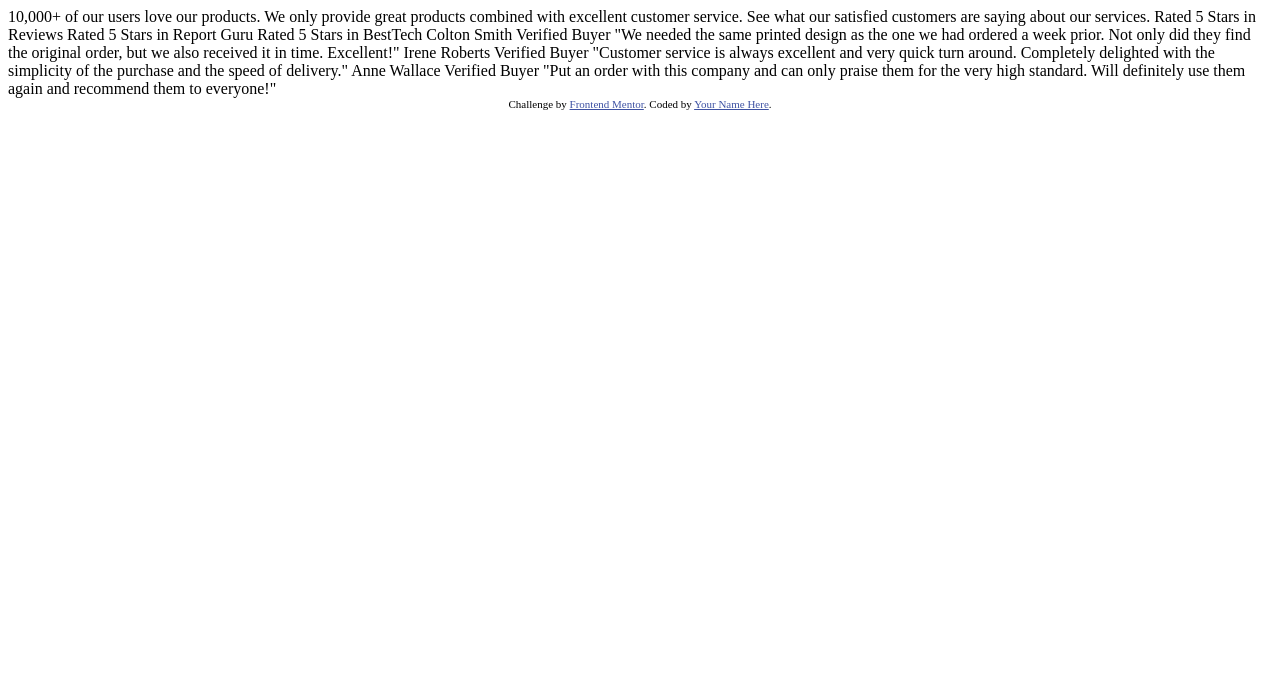
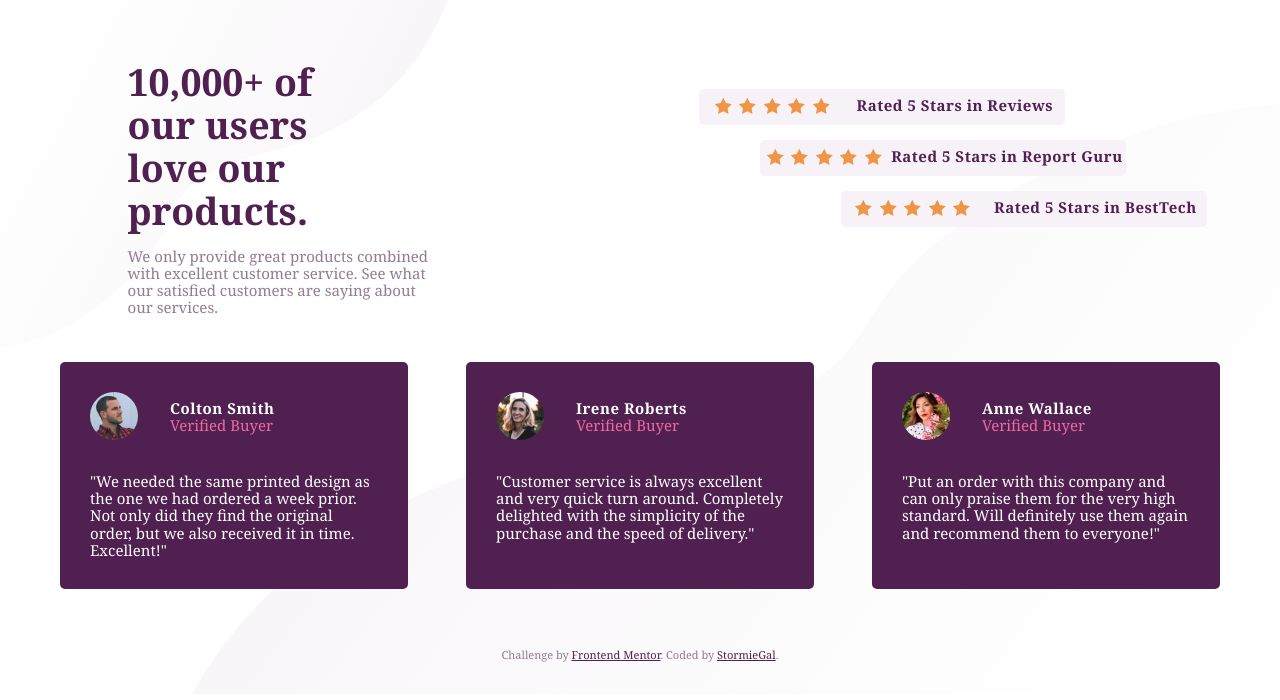
Before and after one commit to stormieGal/social-proof-section, a plain HTML site: page index.html in a window 1280 px wide. Drawn offline with Linux system fonts and the light colour scheme; a web font is replaced by a local one.

Commit message:
challenge completed!

```diff
--- /dev/null
+++ b/css/style.css
@@ -0,0 +1,189 @@
+@font-face {
+  font-family: "Spartan";
+  src: url("../fonts/Spartan/Spartan-Regular.ttf") format("truetype");
+}
+/* Box border declaration */
+html {
+  -webkit-box-sizing: border-box;
+  -moz-box-sizing: border-box;
+  box-sizing: border-box;
+  font-family: "Spartan", Georgia, "Times New Roman", Times, serif;
+  overflow-x: hidden;
+}
+*,
+*:before,
+*:after {
+  -webkit-box-sizing: inherit;
+  -moz-box-sizing: inherit;
+  box-sizing: inherit;
+  font-family: "Spartan", Georgia, "Times New Roman", Times, serif;
+}
+/* Initializations */
+:root {
+  --brandColor: hsl(300, 43%, 22%);
+  --secondaryColor: hsl(333, 80%, 67%);
+  --neutralDark: hsl(303, 10%, 53%);
+  --neutralLight: hsl(300, 24%, 96%);
+  --white: hsl(0, 0%, 100%);
+}
+body {
+  font-size: 15px;
+  color: var(--neutralDark);
+}
+
+.author {
+  font-weight: 500;
+}
+.category * {
+  font-weight: 400;
+}
+/* grid system -- mobile first! */
+header {
+  text-align: center;
+  margin: 4em 4.5em 2em 4.5em;
+}
+h1 {
+  font-weight: 700;
+  margin: 0 1em;
+  color: var(--brandColor);
+}
+.row {
+  display: -ms-flexbox;
+  display: -webkit-flex;
+  display: flex;
+  flex-flow: row wrap;
+  justify-content: space-around;
+
+  margin-bottom: 2em;
+}
+.testimonies .row {
+  justify-content: flex-start;
+}
+.category,
+.col-1 {
+  flex: 0 0 90%;
+  background-color: var(--neutralLight);
+  border-radius: 5px;
+  margin-bottom: 1em;
+  text-align: center;
+}
+.category * {
+  color: var(--brandColor);
+  font-weight: 700;
+  letter-spacing: 0.5px;
+}
+.col-1 .row {
+  justify-content: flex-start;
+}
+.col-1 {
+  background-color: var(--brandColor);
+  padding: 2em 2em 1em 2em;
+  text-align: left;
+}
+.col-1 img {
+  border-radius: 50%;
+  width: 60%;
+}
+.row-identity {
+  display: flex;
+  flex-flow: column nowrap;
+  justify-content: center;
+}
+
+.author {
+  font-weight: 700;
+  color: var(--white);
+  letter-spacing: 0.5px;
+}
+.status {
+  color: var(--secondaryColor);
+  font-weight: lighter;
+}
+.testimony-content {
+  color: var(--white);
+}
+footer {
+  margin: 3em 0;
+  background: url("../images/bg-pattern-bottom-mobile.svg no-repeat");
+}
+.attribution {
+  font-size: 11px;
+  text-align: center;
+}
+.attribution a {
+  color: var(--brandColor);
+}
+/* Small Screen Sizes */
+@media screen and (max-width: 600px) {
+  body {
+    background: url("../images/bg-pattern-top-mobile.svg") no-repeat;
+  }
+}
+/* Medium screen */
+@media screen and (max-width: 992px) {
+  body {
+    background: url("../images/bg-pattern-top-mobile.svg") no-repeat;
+  }
+}
+/* Large screen */
+@media screen and (min-width: 993px) {
+  .wrapper {
+    background: url("../images/bg-pattern-top-desktop.svg") no-repeat,
+      url("../images/bg-pattern-bottom-desktop.svg") no-repeat;
+    background-position: top left, bottom right;
+    background-size: 35% 50%, 85% 85%;
+  }
+  main,
+  .row-mobile {
+    margin-left: 4em;
+    margin-right: 4em;
+  }
+  .row-mobile {
+    display: flex;
+    align-items: center;
+    justify-content: space-between;
+  }
+  header {
+    flex: 0 0 27%;
+  }
+  .rated {
+    flex: 0 0 35%;
+    margin-right: 9em;
+  }
+  header h1 {
+    margin-right: 3em;
+    font-size: 2.5em;
+  }
+  header * {
+    margin-left: 0;
+    text-align: left;
+  }
+  .category {
+    display: flex;
+    justify-content: space-around;
+    align-items: center;
+  }
+  .category > div {
+    margin-top: 0 !important;
+  }
+  .category p {
+    margin-top: 0.75em;
+    margin-bottom: 0.75em;
+  }
+  .category:nth-of-type(2) {
+    margin-left: 20%;
+  }
+  .category:nth-of-type(3) {
+    margin-left: 40%;
+  }
+  .testimonies.row {
+    flex-flow: row nowrap;
+    justify-content: space-between;
+  }
+  .col-1 {
+    flex: 0 0 30%;
+  }
+  footer {
+    height: 3em;
+  }
+}
--- a/index.html
+++ b/index.html
@@ -11,51 +11,119 @@
       sizes="32x32"
       href="./images/favicon-32x32.png"
     />
+    <script>
+      // Picture element HTML5 shiv
+      document.createElement("picture");
+    </script>
+    <script src="./js/polyfill.min.js"></script>
 
-    <title>Frontend Mentor | Social proof section</title>
+    <!-- Fallbacks for CSS variables -->
+    <script>
+      window.MSInputMethodContext &&
+        document.documentMode &&
+        document.write(
+          '<script src="https://cdn.jsdelivr.net/gh/nuxodin/ie11CustomProperties@4.1.0/ie11CustomProperties.min.js"><\x2fscript>'
+        );
+    </script>
+    <link rel="stylesheet" href="./css/normalize.css" />
+    <link rel="stylesheet" href="./css/style.css" />
 
-    <!-- Feel free to remove these styles or customise in your own stylesheet 👍 -->
-    <style>
-      .attribution {
-        font-size: 11px;
-        text-align: center;
-      }
-      .attribution a {
-        color: hsl(228, 45%, 44%);
-      }
-    </style>
+    <title>Social proof section</title>
   </head>
   <body>
-    10,000+ of our users love our products.
+    <div class="wrapper">
+      <div class="row-mobile">
+        <header>
+          <h1 class="tagline">
+            10,000+ of our users love our products.
+          </h1>
+          <p>
+            We only provide great products combined with excellent customer
+            service. See what our satisfied customers are saying about our
+            services.
+          </p>
+        </header>
+        <div class="rated row">
+          <div class="category">
+            <p>Rated <span class="numStars">5</span> Stars in Reviews</p>
+          </div>
+          <div class="category">
+            <p>Rated <span class="numStars">5</span> Stars in Report Guru</p>
+          </div>
+          <div class="category">
+            <p>Rated <span class="numStars">5</span> Stars in BestTech</p>
+          </div>
+        </div>
+      </div>
 
-    We only provide great products combined with excellent customer service.
-    See what our satisfied customers are saying about our services.
+      <main>
+        <div class="testimonies row">
+          <div class="col-1">
+            <div class="row">
+              <picture>
+                <img
+                  src="./images/image-colton.jpg"
+                  alt="Colton Smith picture"
+                />
+              </picture>
+              <div class="row-identity">
+                <div class="author">Colton Smith</div>
+                <div class="status">Verified Buyer</div>
+              </div>
+            </div>
+            <p class="testimony-content">
+              "We needed the same printed design as the one we had ordered a
+              week prior. Not only did they find the original order, but we also
+              received it in time. Excellent!"
+            </p>
+          </div>
+          <div class="col-1">
+            <div class="row">
+              <picture>
+                <img
+                  src="./images/image-irene.jpg"
+                  alt="Irene Roberts picture"
+                />
+              </picture>
+              <div class="row-identity">
+                <div class="author">Irene Roberts</div>
+                <div class="status">Verified Buyer</div>
+              </div>
+            </div>
+            <p class="testimony-content">
+              "Customer service is always excellent and very quick turn around.
+              Completely delighted with the simplicity of the purchase and the
+              speed of delivery."
+            </p>
+          </div>
+          <div class="col-1">
+            <div class="row ">
+              <picture>
+                <img src="./images/image-anne.jpg" alt="Anne Wallace picture" />
+              </picture>
+              <div class="row-identity">
+                <div class="author">Anne Wallace</div>
+                <div class="status">Verified Buyer</div>
+              </div>
+            </div>
+            <p class="testimony-content">
+              "Put an order with this company and can only praise them for the
+              very high standard. Will definitely use them again and recommend
+              them to everyone!"
+            </p>
+          </div>
+        </div>
+      </main>
+      <footer>
+        <div class="attribution">
+          Challenge by
+          <a href="https://www.frontendmentor.io?ref=challenge" target="_blank"
+            >Frontend Mentor</a
+          >. Coded by <a href="https://twitter.com/GalStormie">StormieGal</a>.
+        </div>
+      </footer>
+    </div>
 
-    Rated 5 Stars in Reviews
-    Rated 5 Stars in Report Guru
-    Rated 5 Stars in BestTech
-
-    Colton Smith
-    Verified Buyer
-    "We needed the same printed design as the one we had ordered a week prior.
-    Not only did they find the original order, but we also received it in time.
-    Excellent!"
-
-    Irene Roberts
-    Verified Buyer
-    "Customer service is always excellent and very quick turn around. Completely
-    delighted with the simplicity of the purchase and the speed of delivery."
-
-    Anne Wallace
-    Verified Buyer
-    "Put an order with this company and can only praise them for the very high
-    standard. Will definitely use them again and recommend them to everyone!"
-
-    <div class="attribution">
-      Challenge by
-      <a href="https://www.frontendmentor.io?ref=challenge" target="_blank"
-        >Frontend Mentor</a
-      >. Coded by <a href="#">Your Name Here</a>.
-    </div>
+    <script src="./js/script.js"></script>
   </body>
 </html>
--- /dev/null
+++ b/js/script.js
@@ -0,0 +1,21 @@
+const category = document.querySelectorAll(".category p");
+const numStars = document.querySelectorAll(".numStars");
+
+for (let i = 0; i < category.length; i++) {
+  const aNewChild = generateStars(numStars[i].textContent);
+  category[i].style.marginTop = ".5em";
+  category[i].parentElement.prepend(aNewChild);
+}
+
+function generateStars(ind) {
+  let div = document.createElement("div");
+  div.style.marginTop = "1em";
+  for (let i = 0; i < ind; i++) {
+    const img = document.createElement("img");
+    img.alt = `Star ${i + 1}`;
+    img.src = "../images/icon-star.svg";
+    img.style.margin = "0 .25em";
+    div.appendChild(img);
+  }
+  return div;
+}
```
Also changed, not shown: css/normalize.css (added), fonts/Spartan/static/Spartan-Regular.ttf (added), js/polyfill.min.js (added), 1 other file.
